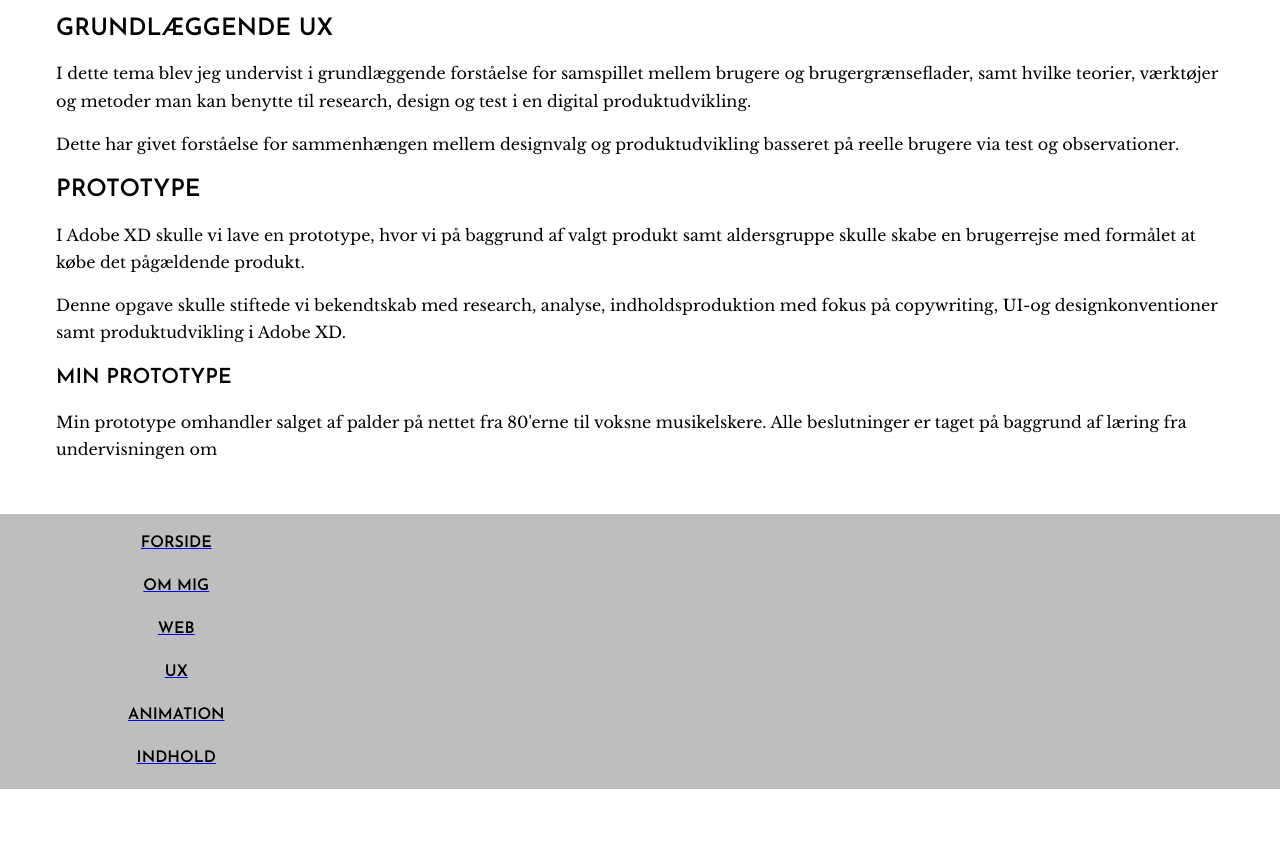
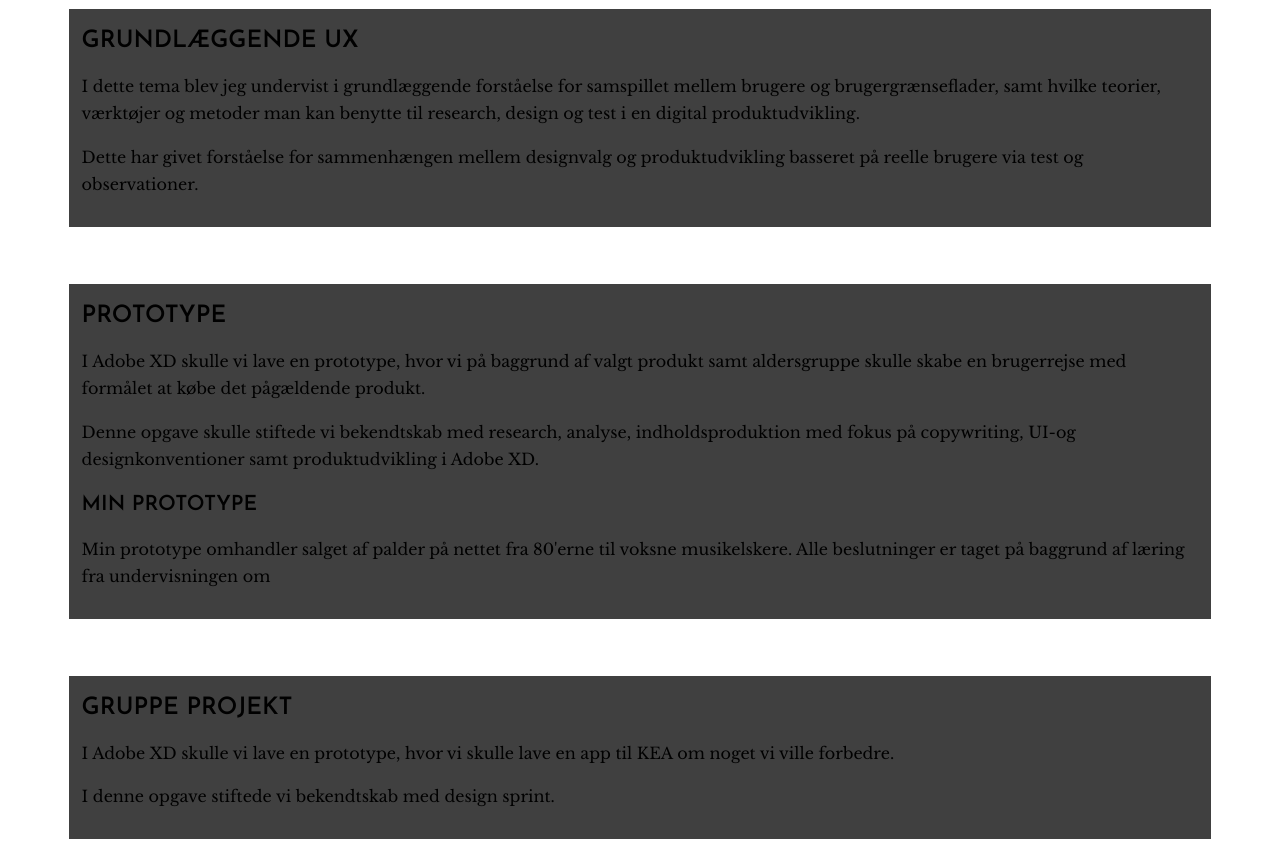
Before and after one commit to paul5979/portfolio, a plain HTML site: page ux.html in a window 1280 px wide. Shown: the part 120-961 px from the top of the page. Before the commit the page ends 909 px from the top, so only its background shows below. Drawn offline with nearby package versions, Linux system fonts and the light colour scheme.

Commit message:
ux sections

```diff
--- a/style.css
+++ b/style.css
@@ -365,7 +365,20 @@ header nav a {
 /******************UX START******************/
 
 
+.sectionwrapper {
+    display: flex;
+    flex-wrap: wrap;
+    background-color: #404040;
 
+    padding: 0 0.8rem 0.8rem;
+    margin: 0.8rem;
+
+}
+
+.col {
+    flex-grow: 1;
+    flex-basis: 500px;
+}
 
 
 
--- a/ux.html
+++ b/ux.html
@@ -39,22 +39,43 @@
 
                 <p>Dette har givet forståelse for sammenhængen mellem designvalg og produktudvikling basseret på reelle brugere via test og observationer.</p>
 
+            </div>
+        </div>
+
+    </section>
+
+
+
+    <section id="prototype">
+        <div class="sectionwrapper">
+            <div class="col">
                 <h2>Prototype</h2>
                 <p>I Adobe XD skulle vi lave en prototype, hvor vi på baggrund af valgt produkt samt aldersgruppe skulle skabe en brugerrejse med formålet at købe det pågældende produkt.</p>
                 <p>Denne opgave skulle stiftede vi bekendtskab med research, analyse, indholdsproduktion med fokus på copywriting, UI-og designkonventioner samt produktudvikling i Adobe XD.</p>
 
+
                 <h3>Min prototype</h3>
                 <p>Min prototype omhandler salget af palder på nettet fra 80'erne til voksne musikelskere. Alle beslutninger er taget på baggrund af læring fra undervisningen om </p>
+            </div>
 
+        </div>
+    </section>
+
+
+    <section id="gruppe_projekt">
+        <div class="sectionwrapper">
+            <div class="col">
+                <h2>Gruppe projekt</h2>
+                <p>I Adobe XD skulle vi lave en prototype, hvor vi skulle lave en app til KEA om noget vi ville forbedre.</p>
+                <p>I denne opgave stiftede vi bekendtskab med design sprint. </p>
 
 
 
             </div>
 
-            <div class="col"><img src="">
-            </div>
         </div>
     </section>
+
 
 
 
```
